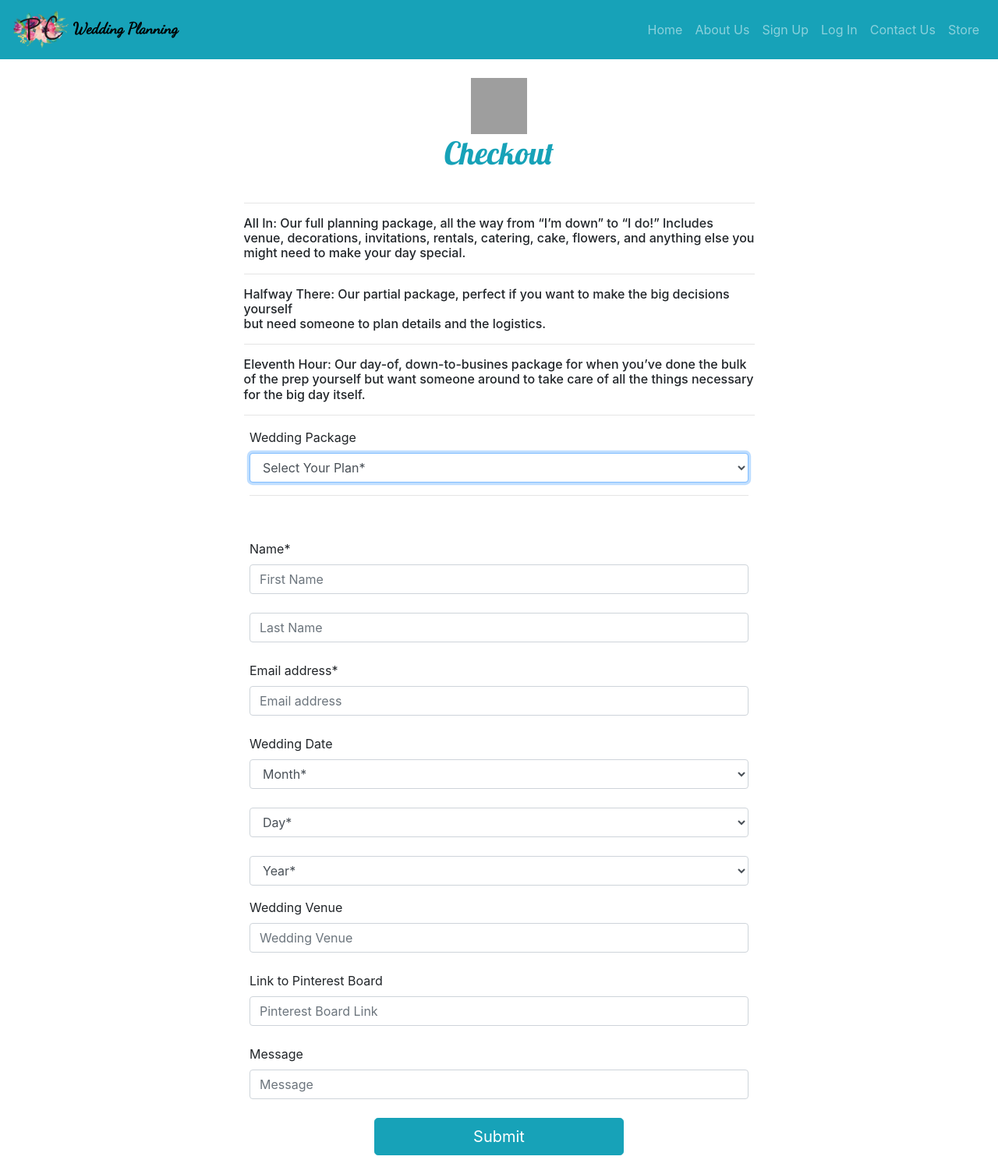
After one commit to danielkeith116/ECT, a PHP site: page /checkout.html in a window 1280 px wide. The commit adds this page. Shown: the whole page at 78% size. Run offline with PHP 8.4, Linux system fonts and the light colour scheme; grey boxes are pictures that could not be loaded.

Commit message:
checkout rearrangement

```diff
--- a/XA.html
+++ b/XA.html
@@ -7,7 +7,7 @@
     <meta name="viewport" content="width=device-width, initial-scale=1, shrink-to-fit=no">
 
     <!-- Bootstrap CSS -->
-    <link rel="stylesheet" type="text/css" href="/ECT/css/customsignup.css">
+    <link rel="stylesheet" type="text/css" href="/ECT/css/custommoran.css">
 
     <link rel="stylesheet" href="https://stackpath.bootstrapcdn.com/bootstrap/4.3.1/css/bootstrap.min.css" integrity="sha384-ggOyR0iXCbMQv3Xipma34MD+dH/1fQ784/j6cY/iJTQUOhcWr7x9JvoRxT2MZw1T" crossorigin="anonymous">
     <link href="https://fonts.googleapis.com/css?family=Dancing+Script&subset=latin,latin-ext" rel="stylesheet" type="text/css">
--- /dev/null
+++ b/checkout.html
@@ -0,0 +1,230 @@
+<!doctype html>
+<html lang="en">
+  <!-- name, wedding date, wedding venue, pinterest board link, message -->
+  <head>
+    <!-- Required meta tags -->
+    <meta charset="utf-8">
+    <meta name="viewport" content="width=device-width, initial-scale=1, shrink-to-fit=no">
+
+    <!-- Bootstrap CSS -->
+    <link rel="stylesheet" type="text/css" href="/ECT/css/customsignup.css">
+    <link rel="stylesheet" type="text/css" href="/ECT/css/customstore.css">
+
+    <link rel="stylesheet" href="https://stackpath.bootstrapcdn.com/bootstrap/4.3.1/css/bootstrap.min.css" integrity="sha384-ggOyR0iXCbMQv3Xipma34MD+dH/1fQ784/j6cY/iJTQUOhcWr7x9JvoRxT2MZw1T" crossorigin="anonymous">
+    <link href="https://fonts.googleapis.com/css?family=Dancing+Script&subset=latin,latin-ext" rel="stylesheet" type="text/css">
+    <link href="//fonts.googleapis.com/css?family=Lobster&subset=latin,latin-ext" rel="stylesheet" type="text/css">
+    <title>Checkout</title>
+    <style>
+      b{
+        font-family: 'Dancing Script';
+        color: black !important;
+      }
+      h1{
+        font-family: 'Lobster';
+        color: rgb(23, 162, 184);
+      }
+    </style>
+  <body>
+  <nav class="navbar navbar-expand-md navbar-dark bg-info mb-4">
+      <div class = "logo-wp">
+          <a href="/ECT/index.html" class="navbar-brand logo"><img class="logo-image" src="/ECT/images/ect_pc_logo1.png"></a>
+                  <!--<img src="/images/ect_pc_logo" class="img-fluid"> -->
+          <b class="navbar-brand" href="#"> Wedding Planning</b>
+        </div>
+  <button class="navbar-toggler" type="button" data-toggle="collapse" data-target="#navbarCollapse" aria-controls="navbarCollapse" aria-expanded="false" aria-label="Toggle navigation">
+    <span class="navbar-toggler-icon"></span>
+  </button>
+  <div class="collapse navbar-collapse" id="navbarCollapse">
+    <ul class="navbar-nav ml-auto">
+      <li class="nav-item">
+        <a class="nav-link" href="/ECT/index.html">Home</a>
+      </li>
+      <li class="nav-item">
+        <a class="nav-link" href="/ECT/about.html">About Us</a>
+      </li>
+      <li class="nav-item ">
+        <a class="nav-link" href="/ECT/signup.html">Sign Up</a>
+      </li>
+
+      <li class="nav-item">
+        <a class="nav-link" href="/ECT/login.html">Log In</a>
+      </li>
+
+      <li class="nav-item">
+        <a class="nav-link" href="/ECT/contactus.html">Contact Us<span class="sr-only">(current)</span></a>
+      </li>
+      <li class="nav-item">
+        <a class="nav-link" href="/ECT/store.html">Store</a>
+      </li>
+    </ul>
+
+  </div>
+  </nav>
+<form class="form-signup" action="checkout.php" method="post">
+  <div class="text-center mb-4">
+    <img clas s="mb-4" src="https://stackpath.bootstrapcdn.com/bootstrap/4.3/assets/brand/bootstrap-solid.svg" alt="" width="72" height="72">
+    <h1 class="mb-3 font-weight-normal">Checkout</h1>
+  </div>
+
+  <div class="row d-flex justify-content-center">
+    <div class="col-xs-2 w-50 justify-content-center">
+    <hr>
+    <h6>All In: Our full planning package, all the way from “I’m down” to “I do!” Includes venue, decorations, invitations, rentals, catering, cake, flowers, and anything else you might need to make your day special.</h6>
+    <hr>
+    <h6>Halfway There: Our partial package, perfect if you want to make the big decisions yourself <br> but need someone to plan details and the logistics.</h6>
+    <hr>
+    <h6>Eleventh Hour: Our day-of, down-to-busines package for when you’ve done the bulk of the prep yourself but want someone around to take care of all the things necessary for the big day itself.</h6>
+    <hr>
+        </div>
+</div>
+
+
+  <!-- <div class="d-md-flex flex-md-equal w-100 my-md-3 pl-md-3">
+    <div class="turq mr-md-3 w-33 pt-3 px-3 pt-md-5 px-md-5 text-center overflow-hidden">
+      <div class="my-3 py-3">
+        <h2 class="display-5">1: All In</h2>
+        <p class="lead">Our full planning package, all the way from “I’m down” to “I do!” Includes venue, decorations, invitations, rentals, catering, cake, flowers, and anything else you might need to make your day special.</p>
+        <br>
+
+      </div>
+
+    </div>
+    <div class="bg-light mr-md-3 pt-3 w-33 px-3 pt-md-5 px-md-5 text-center overflow-hidden">
+      <div class="my-3 p-3">
+        <h2 class="display-5">2. Halfway There</h2>
+        <p class="lead">Our partial package, perfect if you want to make the big decisions yourself but need someone to wrestle the devil in the details and the logistics.</p>
+
+      </div>
+    </div>
+    <div class="turq mr-md-3 w-33 pt-3 px-3 pt-md-5 px-md-5 text-center overflow-hidden">
+      <div class="my-3 py-3">
+        <h2 class="display-5">3. Eleventh Hour</h2>
+        <p class="lead">Our day-of, down-to-busines package for when you’ve done the bulk of the prep yourself but want someone around to take care of all the things necessary for the big day itself.</p>
+        <br>
+
+      </div>
+
+    </div>
+  </div> -->
+
+
+
+
+
+  <!-- name, wedding date, wedding venue, pinterest board link, message -->
+  <div class="form-group d-flex justify-content-center">
+    <div class="col-xs-2 w-50">
+      <label for="package">Wedding Package</label>
+      <select class="form-control" name="package" id="package" required autofocus>
+          <option value="" selected disabled>Select Your Plan*</option>
+          <option value="All In">All In</option>
+          <option value="Halfway">Halfway There</option>
+          <option value="11th Hour">11th Hour</option>
+        </select>
+        <hr>
+        </div>
+  </div>
+
+<br>
+    <div class="form-label-group d-flex justify-content-center">
+        <div class="col-xs-2 w-50">
+          <label for="inputName">Name*</label>
+          <input type="text" name="fName" id="inputFirstName" class="form-control" placeholder="First Name" pattern="[A-Za-z]*" title="Please enter only letters" required autofocus>
+            <br>
+          <input type="text" name="lName" id="inputLastName" class="form-control" placeholder="Last Name" pattern="[A-Za-z]*" title="Please enter only letters" required autofocus>
+        </div>
+      </div>
+        <br>
+
+      <div class="form-label-group d-flex justify-content-center">
+        <div class="col-xs-2 w-50">
+          <label for="inputEmail">Email address*</label>
+          <input type="email" name="email" id="inputEmail" class="form-control" placeholder="Email address" pattern="[a-z0-9._%+-]+@[a-z0-9.-]+\.[a-z]{2,63}$" title="Please enter a valid email address with an @ and ." required autofocus>
+        </div>
+      </div>
+            <br>
+      <div class="form-group d-flex justify-content-center">
+            <div class="col-xs-2 w-50">
+              <label for="month">Wedding Date</label>
+              <select class="form-control" name="month" id="month" required autofocus>
+                  <option value="" selected disabled>Month*</option>
+                  <option value="1">January</option>
+                  <option value="2">February</option>
+                  <option value="3">March</option>
+                  <option value="4">April</option>
+                  <option value="5">May</option>
+                  <option value="6">June</option>
+                  <option value="7">July</option>
+                  <option value="8">August</option>
+                  <option value="9">September</option>
+                  <option value="10">October</option>
+                  <option value="11">November</option>
+                  <option value="12">December</option>
+                </select>
+                <br>
+                <select class="form-control" name="day" id="dayD" required autofocus>
+                 <script>
+                    var options = "";
+                    options += "<option value=\"\" selected disabled>Day*</option>"
+					options += "<option value=\"0\">Unknown</option>";
+                    for (var day = 1; day <= 31; day++)
+                      options += "<option>" + day + "</option>";
+                    document.getElementById("dayD").innerHTML = options;
+
+                  </script>
+                </select>
+                <br>
+                <select class="form-control" name="year" id="yearD" required autofocus>
+                  <script>
+                    var start = 2019;
+                    var end = new Date().getFullYear() + 1;
+                    var options = "";
+                    options += "<option value=\"\" selected disabled>Year*</option>"
+                    for (var year = start; year <= end; year++)
+                      options += "<option>" + year + "</option>";
+                    document.getElementById("yearD").innerHTML = options;
+
+                  </script>
+                </select>
+                </div>
+    </div>
+
+
+      <div class="form-label-group d-flex justify-content-center">
+        <div class="col-xs-2 w-50">
+          <label for="inputVenue">Wedding Venue
+          </label>
+          <input type="text" name="venue" id="inputVenue" class="form-control" placeholder="Wedding Venue" pattern="[A-Za-z]*" title="Must contain only letters."  autofocus>
+        </div>
+      </div>
+      <br>
+
+      <div class="form-label-group d-flex justify-content-center">
+          <div class="col-xs-2 w-50">
+            <label for="inputPinterest">Link to Pinterest Board
+            </label>
+            <input type="url" name="link" id="inputPinterest" class="form-control" placeholder="Pinterest Board Link" pattern="https://.*" title="Must inlcude 'https://'"  autofocus>
+          </div>
+        </div>
+        <br>
+
+      <div class="form-label-group d-flex justify-content-center">
+          <div class="col-xs-2 w-50">
+            <label for="inputMessage">Message</label>
+            <input type="Message" name = "message" id="inputMessage" class="form-control" placeholder="Message"  autofocus>
+          </div>
+        </div>
+          <br>
+
+      <div class="d-flex justify-content-center">
+        <input class="btn btn-lg btn-info btn-block w-25" type="submit">
+      </div>
+        <br>
+    </form>
+        <!-- Optional JavaScript -->
+        <!-- jQuery first, then Popper.js, then Bootstrap JS -->
+        <script src="https://code.jquery.com/jquery-3.3.1.slim.min.js" integrity="sha384-q8i/X+965DzO0rT7abK41JStQIAqVgRVzpbzo5smXKp4YfRvH+8abtTE1Pi6jizo" crossorigin="anonymous"></script>
+        <script src="https://cdnjs.cloudflare.com/ajax/libs/popper.js/1.14.7/umd/popper.min.js" integrity="sha384-UO2eT0CpHqdSJQ6hJty5KVphtPhzWj9WO1clHTMGa3JDZwrnQq4sF86dIHNDz0W1" crossorigin="anonymous"></script>
+        <script src="https://stackpath.bootstrapcdn.com/bootstrap/4.3.1/js/bootstrap.min.js" integrity="sha384-JjSmVgyd0p3pXB1rRibZUAYoIIy6OrQ6VrjIEaFf/nJGzIxFDsf4x0xIM+B07jRM" crossorigin="anonymous"></script>
+      </body>
+    </html>
```
Also changed, not shown: checkout.php (added, +46 -0 lines), css/custommoran.css (added, +34 -0 lines), store.php (+12 -10 lines), images/supreme_gang.jpeg (added), images/supreme_leader.jpg (added), images/supreme_leader_2.jpg (added).
